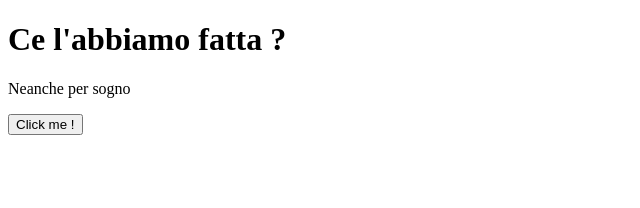
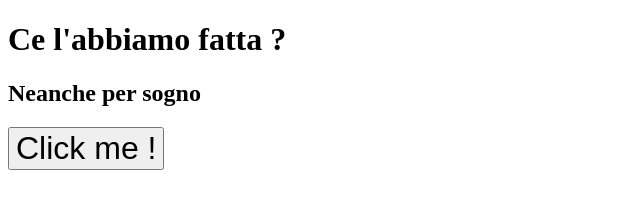
Before and after one commit to marcorossi5/card_festa_mamma, a plain HTML site: page src/page_4.html in a window 1280 px wide. Shown: the whole page, without its empty margins (0-640 px from the left). Drawn offline with Linux system fonts and the light colour scheme.

Commit message:
larger fonts

```diff
--- a/src/page_4.html
+++ b/src/page_4.html
@@ -9,9 +9,9 @@
 </head>
 <body>
     <h1>Ce l'abbiamo fatta ?</h1>
-    <p>Neanche per sogno</p>
+    <h2>Neanche per sogno</h2>
 
-    <button id="myButton" class="float-left submit-button">Click me !</button>
+    <button id="myButton" class="float-left submit-button" style="font-size:2em">Click me !</button>
     <script type="text/javascript">
         document.getElementById("myButton").onclick = function () {
             location.href = "./page_5.html";
```
Also changed, not shown: src/end.html (+2 -2 lines), src/index.html (+2 -1 lines), src/page_1.html (+1 -1 lines), src/page_2.html (+1 -1 lines), src/page_3.html (+1 -1 lines), src/page_5.html (+1 -1 lines), src/page_6.html (+1 -1 lines), src/page_7.html (+1 -1 lines), src/clock.css (line endings or trailing spaces), 1 other file.
